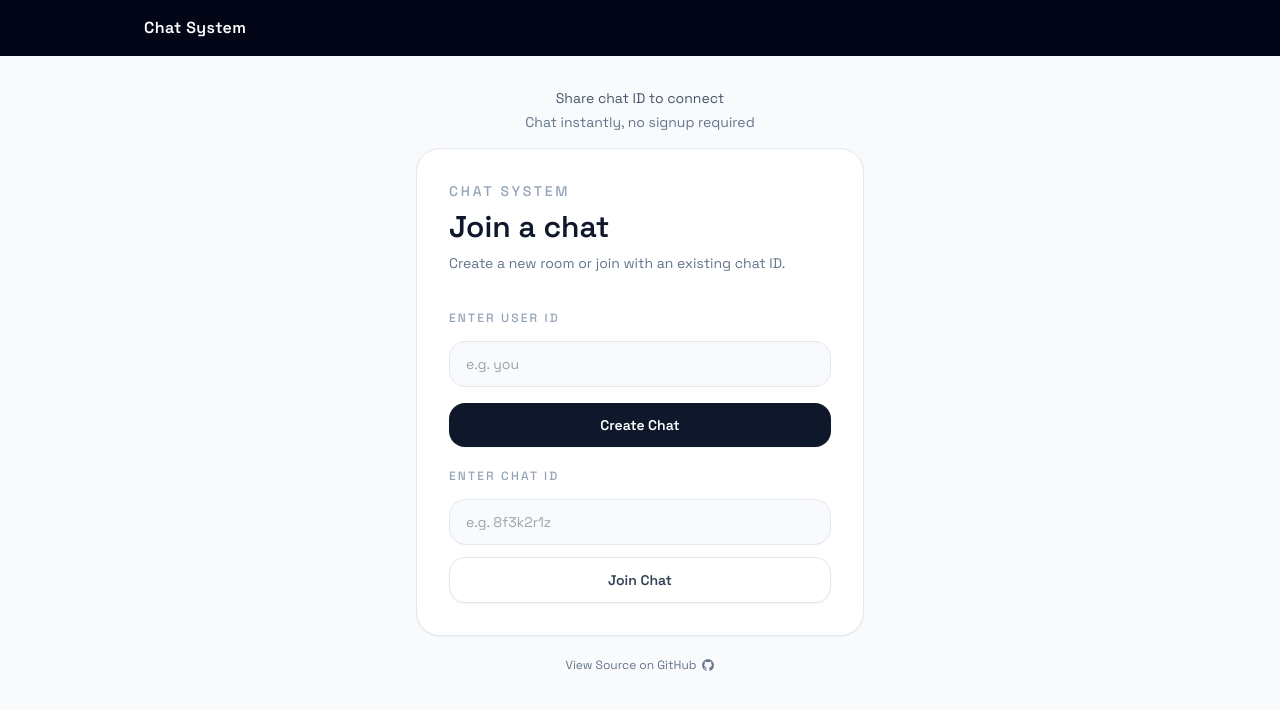
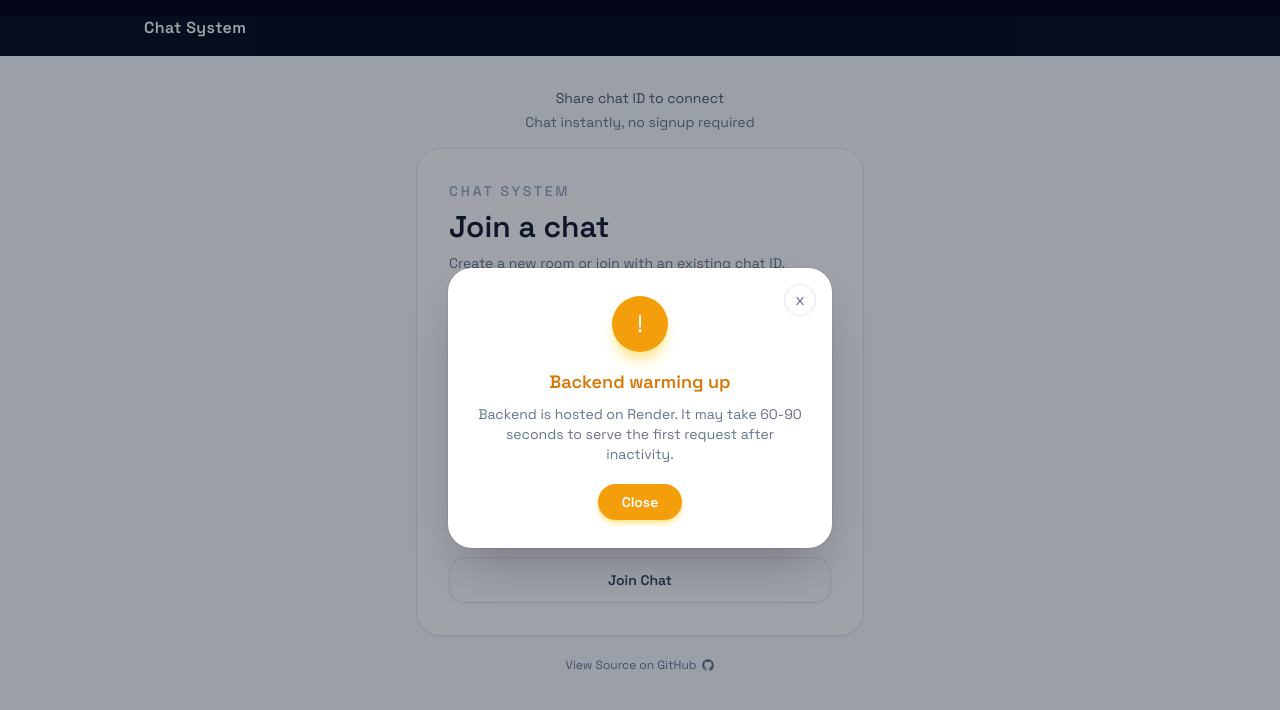
Before and after one commit to Vtk27/ChatUI, a React (Vite) app: page / in a window 1280 px wide. Shown: the top 710 px of the page. Built offline with nearby package versions, Linux system fonts and the light colour scheme; no server answers.

Commit message:
added render wamup banner

```diff
--- a/src/Components/ErrorScreen.tsx
+++ b/src/Components/ErrorScreen.tsx
@@ -1,10 +1,29 @@
-
 type ErrorScreenProps = {
   errorMessage: string
   dismissError: () => void
+  title?: string
+  actionLabel?: string
+  tone?: "error" | "warning"
 }
-function ErrorScreen({errorMessage, dismissError}: ErrorScreenProps) {
-    return <div className="fixed inset-0 z-50 flex items-center justify-center bg-slate-900/40 px-4">
+
+function ErrorScreen({
+  errorMessage,
+  dismissError,
+  title = "Error",
+  actionLabel = "Try again",
+  tone = "error",
+}: ErrorScreenProps) {
+  const isWarning = tone === "warning"
+  const accentBgClass = isWarning
+    ? "bg-amber-500 shadow-amber-200"
+    : "bg-rose-500 shadow-rose-200"
+  const accentTextClass = isWarning ? "text-amber-600" : "text-rose-500"
+  const buttonClass = isWarning
+    ? "bg-amber-500 shadow-amber-200 hover:bg-amber-400"
+    : "bg-rose-500 shadow-rose-200 hover:bg-rose-400"
+
+  return (
+    <div className="fixed inset-0 z-50 flex items-center justify-center bg-slate-900/40 px-4">
       <div className="relative w-full max-w-sm rounded-3xl bg-white p-7 shadow-2xl ring-1 ring-black/5">
         <div className="absolute right-4 top-4">
           <button
@@ -13,24 +32,26 @@ function ErrorScreen({errorMessage, dismissError}: ErrorScreenProps) {
             aria-label="Close error"
             className="grid h-8 w-8 place-items-center rounded-full border border-slate-200 bg-white text-slate-500 transition hover:border-slate-300 hover:text-slate-900"
           >
-                    <span className="text-base leading-none">×</span>
+            <span className="text-base leading-none">x</span>
           </button>
         </div>
         <div className="flex flex-col items-center text-center">
-                  <div className="grid h-14 w-14 place-items-center rounded-full bg-rose-500 text-white shadow-lg shadow-rose-200">
-                    <span className="text-2xl leading-none">×</span>
+          <div className={`grid h-14 w-14 place-items-center rounded-full text-white shadow-lg ${accentBgClass}`}>
+            <span className="text-2xl leading-none">{isWarning ? "!" : "x"}</span>
           </div>
-                  <h3 className="mt-4 text-lg font-semibold text-rose-500">Error</h3>
+          <h3 className={`mt-4 text-lg font-semibold ${accentTextClass}`}>{title}</h3>
           <p className="mt-2 text-sm text-slate-500">{errorMessage}</p>
           <button
             type="button"
             onClick={dismissError}
-                    className="mt-5 rounded-full bg-rose-500 px-6 py-2 text-sm font-semibold text-white shadow-md shadow-rose-200 transition hover:bg-rose-400"
+            className={`mt-5 rounded-full px-6 py-2 text-sm font-semibold text-white shadow-md transition ${buttonClass}`}
           >
-                    Try again
+            {actionLabel}
           </button>
         </div>
       </div>
     </div>
+  )
 }
+
 export default ErrorScreen
--- a/src/pages/JoinPage.tsx
+++ b/src/pages/JoinPage.tsx
@@ -1,4 +1,4 @@
-import { useState } from "react"
+import { useEffect, useRef, useState } from "react"
 import { useNavigate } from "react-router-dom"
 import { errorMessages } from "../Components/errorMessages"
 import  ErrorScreen  from "../Components/ErrorScreen"
@@ -14,17 +14,73 @@ declare global {
 }
 
 function JoinPage() {
+  const backendWakeUpMessage =
+    "Backend is hosted on Render. It may take 60-90 seconds to serve the first request after inactivity."
   const navigate = useNavigate()
   const [chatIdInput, setChatIdInput] = useState("")
   const [userIdInput, setUserIdInput] = useState("")
   const [isCreating, setIsCreating] = useState(false)
   const [isJoining, setIsJoining] = useState(false)
+  const [isBackendReady, setIsBackendReady] = useState(false)
+  const [showBackendNotice, setShowBackendNotice] = useState(true)
   const [userIdError, setUserIdError] = useState("")
   const [chatIdError, setChatIdError] = useState("")
   const dismissError = () => setErrorMessage("")
   const [errorMessage, setErrorMessage] = useState("")
+  const pollIntervalRef = useRef<number | null>(null)
+  const healthCheckInFlightRef = useRef(false)
 
   const sleep = (ms: number) => new Promise((resolve) => window.setTimeout(resolve, ms))
+
+  const stopHealthPolling = () => {
+    if (pollIntervalRef.current !== null) {
+      window.clearInterval(pollIntervalRef.current)
+      pollIntervalRef.current = null
+    }
+  }
+
+  const checkBackendHealth = async () => {
+    if (healthCheckInFlightRef.current) {
+      return false
+    }
+
+    healthCheckInFlightRef.current = true
+    const controller = new AbortController()
+    const timeoutId = window.setTimeout(() => controller.abort(), 5000)
+
+    try {
+      const response = await fetch(apiUrl("/health"), {
+        signal: controller.signal,
+      })
+
+      if (!response.ok) {
+        return false
+      }
+
+      setIsBackendReady(true)
+      setShowBackendNotice(false)
+      stopHealthPolling()
+      return true
+    } catch (error) {
+      console.warn("Backend health check failed:", error)
+      setIsBackendReady(false)
+      return false
+    } finally {
+      window.clearTimeout(timeoutId)
+      healthCheckInFlightRef.current = false
+    }
+  }
+
+  useEffect(() => {
+    void checkBackendHealth()
+    pollIntervalRef.current = window.setInterval(() => {
+      void checkBackendHealth()
+    }, 5000)
+
+    return () => {
+      stopHealthPolling()
+    }
+  }, [])
 
   const parseChatIdResponse = async (response: Response) => {
     const contentType = response.headers.get("content-type") || ""
@@ -93,6 +149,10 @@ function JoinPage() {
       return
     }
     setUserIdError("")
+    if (!isBackendReady) {
+      setShowBackendNotice(true)
+      return
+    }
     setIsCreating(true)
     setErrorMessage("")
 
@@ -130,6 +190,11 @@ function JoinPage() {
     }
 
     if (hasValidationError) {
+      return
+    }
+
+    if (!isBackendReady) {
+      setShowBackendNotice(true)
       return
     }
 
@@ -245,7 +310,18 @@ function JoinPage() {
               {isJoining ? "Joining..." : "Join Chat"}
             </button>
           </div>
-          {errorMessage ? (<ErrorScreen errorMessage={errorMessage} dismissError={dismissError} />) : null}
+          {errorMessage ? (
+            <ErrorScreen errorMessage={errorMessage} dismissError={dismissError} />
+          ) : null}
+          {!errorMessage && showBackendNotice && !isBackendReady ? (
+            <ErrorScreen
+              errorMessage={backendWakeUpMessage}
+              dismissError={() => setShowBackendNotice(false)}
+              title="Backend warming up"
+              actionLabel="Close"
+              tone="warning"
+            />
+          ) : null}
         </div>
           </div>
 
```
Lines whose indentation alone changed are shown as unchanged.
